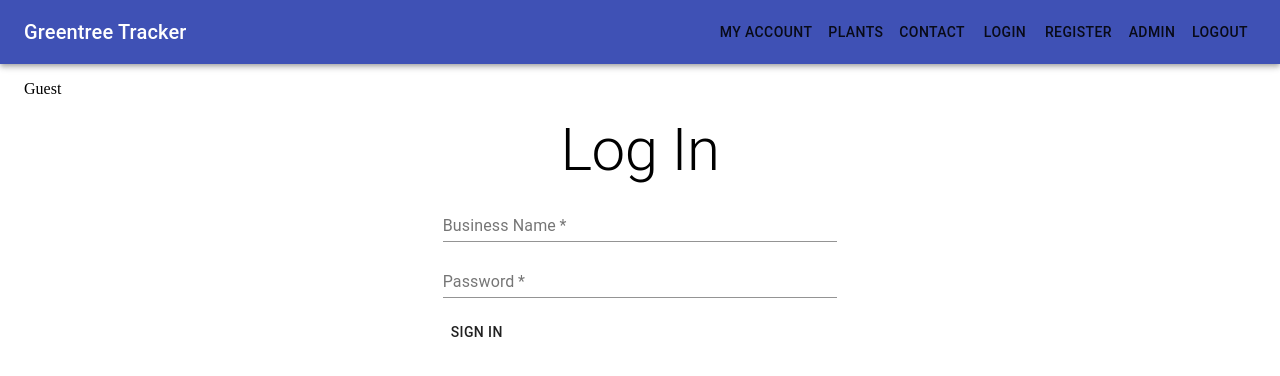
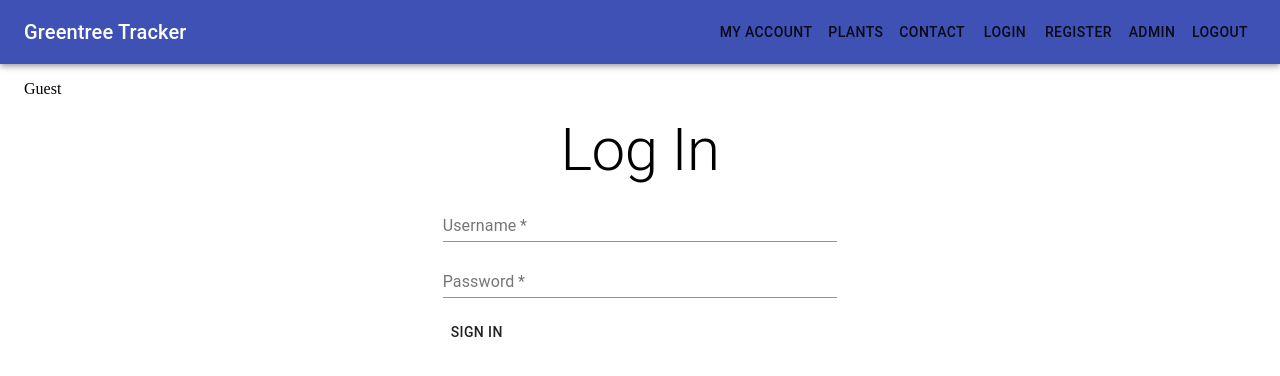
Before and after one commit to Impicklerick12/greentree-tracker-FE, a React (Create React App) app: page /auth/login in a window 1280 px wide. Shown: the top 376 px of the page. Built offline with nearby package versions, Linux system fonts and the light colour scheme; no server answers; what aws-s3 would draw is missing.

Commit message:
Reverted business_name back to username

```diff
--- a/src/components/Login.js
+++ b/src/components/Login.js
@@ -27,7 +27,7 @@ const Login = ({history}) => {
     const classes = useStyles();
 
     const initialFormState = {
-        business_name: "",
+        username: "",
         password: ""
     }
 
@@ -53,16 +53,16 @@ const Login = ({history}) => {
         event.preventDefault()
         // Attempt login on server
         loginUser(userDetails).then(() => {
-            setLoggedInUser(userDetails.business_name)
+            setLoggedInUser(userDetails.username)
             dispatch({
                 type: "setLoggedInUser",
-                data: userDetails.business_name
+                data: userDetails.username
             })
             history.goBack()
 
         }).catch((error) => {
             if (error.response && error.response.status === 401)
-                setErrorMessage("Authentication failed. Please check your business name and password.")
+                setErrorMessage("Authentication failed. Please check your username and password.")
             else
                 setErrorMessage("There may be a problem with the server. Please try again after a few moments.")
         })
@@ -86,7 +86,7 @@ const Login = ({history}) => {
                 <Grid item xs={10} sm={8} md={6} lg={4}>
                     <form className={classes.root} onSubmit={handleSubmit}>
                         <div>
-                            <TextField className={classes.textArea} id="standard-basic" required type="text" name="business_name" label="Business Name" onChange={handleChange}></TextField>
+                            <TextField className={classes.textArea} id="standard-basic" required type="text" name="username" label="Username" onChange={handleChange}></TextField>
                         </div>
                         <div>
                             <TextField className={classes.textArea} id="standard-basic" required type="password" name="password" label="Password" onChange={handleChange}></TextField>
--- a/src/components/Register.js
+++ b/src/components/Register.js
@@ -26,7 +26,7 @@ const Register = ({history}) => {
     const classes = useStyles();
 
     const initialFormState = {
-        business_name: "",
+        username: "",
         email: "",
         password: ""
     }
@@ -54,14 +54,14 @@ const Register = ({history}) => {
         registerUser(userDetails).then(() => {
             dispatch({
                 type: "setLoggedInUser",
-                data: userDetails.business_name
+                data: userDetails.username
             })
             history.goBack()
         }).catch((error) => {
             const status = error.response ? error.response.status : 500
 			if(status === 409) {
-				// This business_name is already registered. Let the user know.
-				setErrorMessage("This business name already exists. Please login, or specify another business name.")
+				// This username is already registered. Let the user know.
+				setErrorMessage("This username already exists. Please login, or specify another username.")
             }
             else {
                 // There was some other error - maybe the server or db is down
@@ -90,13 +90,13 @@ const Register = ({history}) => {
                     <Grid item xs={10} sm={8} md={6} lg={4}>
                         <form className={classes.root} onSubmit={handleSubmit}>
                             <div>
-                                <TextField className={classes.textArea} id="standard-basic" required type="text" name="business_name" label="Business Name" onChange={handleChange}></TextField>
+                                <TextField className={classes.textArea} id="standard-basic" required type="text" name="username" label="Username" onChange={handleChange}></TextField>
                             </div>
                             <div>
                                 <TextField className={classes.textArea} id="standard-basic" required type="email" name="email" label="Email" onChange={handleChange}></TextField>
                             </div>
                             <div>
-                                {/* <TextField className={classes.textArea} id="standard-basic" required type="text" name="business_name" label="Business Name" onChange={handleChange}></TextField> */}
+                                {/* <TextField className={classes.textArea} id="standard-basic" required type="text" name="username" label="Username" onChange={handleChange}></TextField> */}
                             </div>
                             <div>
                                 <TextField className={classes.textArea} id="standard-basic" required type="password" name="password" label="Password" onChange={handleChange}></TextField>
--- a/src/components/UserAccount.js
+++ b/src/components/UserAccount.js
@@ -23,9 +23,8 @@ const UserAccount = () => {
     }
 
     const initialFormState = {
-        business_name: "",
+        username: "",
         email: "",
-        business_name: "",
         password: ""
     }
 
@@ -35,7 +34,6 @@ const UserAccount = () => {
     //     loggedInUser && setFormState({
     //         username: loggedInUser.username,
     //         email: loggedInUser.email,
-    //         business_name: loggedInUser.business_name,
     //         password: loggedInUser.password,
     //     }, [loggedInUser])
     // })
@@ -47,16 +45,12 @@ const UserAccount = () => {
                 <h1>User Account</h1>
                 <form onSubmit={handleSubmit}>
                     <div>
-                        <label>Business Name</label>
-                        <input required type="text" name="business_name" value={loggedInUser.business_name} onChange={handleChange}></input>
+                        <label>Username</label>
+                        <input required type="text" name="username" value={loggedInUser.username} onChange={handleChange}></input>
                     </div>
                     <div>
                         <label>Email</label>
                         <input required type="email" name="email" value={formState.email} onChange={handleChange}></input>
-                    </div>
-                    <div>
-                        <label>Business Name</label>
-                        <input required type="text" name="business_name" value={formState.business_name} onChange={handleChange}></input>
                     </div>
                     <div>
                         <label>Password</label>
--- a/src/services/authServices.js
+++ b/src/services/authServices.js
@@ -37,7 +37,7 @@ export function getLoggedInUser() {
     return localStorage.getItem("loggedInUser")
 }
 
-// Store loggedInUser business_name in local storage
+// Store loggedInUser username in local storage
 export function setLoggedInUser(user) {
     user ? localStorage.setItem("loggedInUser", user) : localStorage.removeItem("loggedInUser")
 }
```
Also changed, not shown: 1 other file (tests, documents, lock files or other folders).
